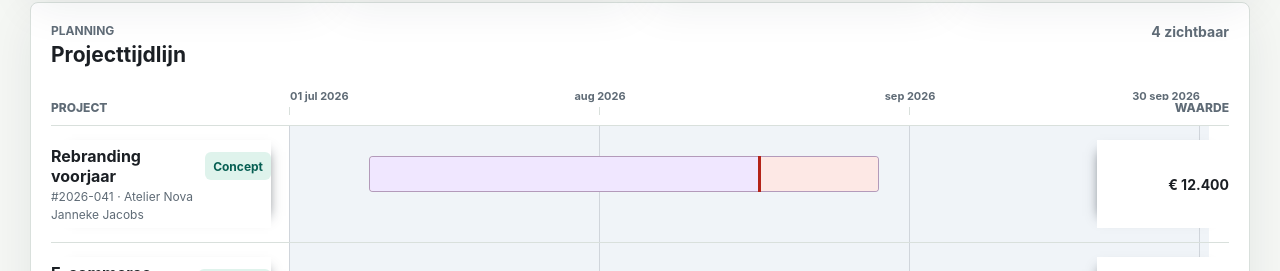
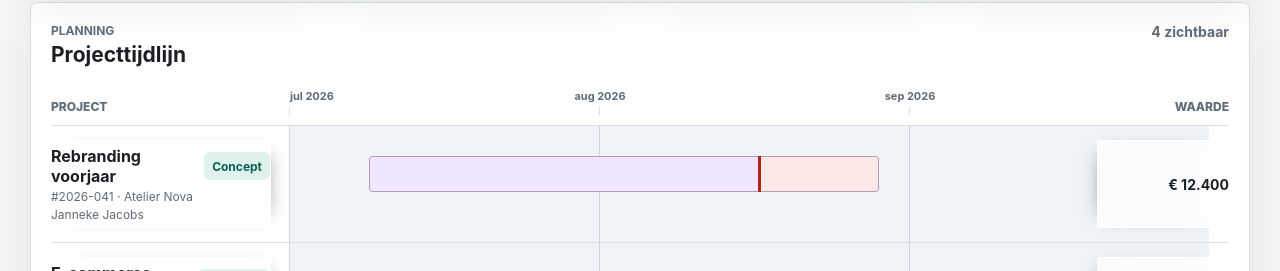
Before and after one commit to maxancedecot/GrippMCP, a Next.js app: page /projectmanagement in a window 1280 px wide. Shown: the part 529-800 px from the top of the page. Built offline with nearby package versions, Linux system fonts and the light colour scheme.

Commit message:
Refine project timeline header

```diff
--- a/app/globals.css
+++ b/app/globals.css
@@ -774,21 +774,26 @@ td .inline-bar {
 }
 
 .project-timeline-fixed {
-  background: var(--surface);
+  border: 1px solid rgba(255, 255, 255, 0.72);
+  background: rgba(255, 255, 255, 0.66);
+  backdrop-filter: blur(16px) saturate(1.18);
+  -webkit-backdrop-filter: blur(16px) saturate(1.18);
 }
 
 .project-timeline-fixed--left {
   position: sticky;
   z-index: 3;
   left: 0;
-  box-shadow: 9px 0 12px -12px rgba(25, 35, 45, 0.7);
+  border-left: 0;
+  box-shadow: 9px 0 18px -14px rgba(25, 35, 45, 0.55);
 }
 
 .project-timeline-fixed--right {
   position: sticky;
   z-index: 3;
   right: 0;
-  box-shadow: -9px 0 12px -12px rgba(25, 35, 45, 0.7);
+  border-right: 0;
+  box-shadow: -9px 0 18px -14px rgba(25, 35, 45, 0.55);
 }
 
 .project-timeline-header .project-timeline-fixed {
@@ -839,14 +844,6 @@ td .inline-bar {
 }
 
 .project-timeline-axis__tick--start > span {
-  transform: none;
-}
-
-.project-timeline-axis__tick--end > span {
-  transform: translateX(-100%);
-}
-
-.project-timeline-axis__tick--start.project-timeline-axis__tick--end > span {
   transform: none;
 }
 
--- a/app/projectmanagement/page.tsx
+++ b/app/projectmanagement/page.tsx
@@ -188,7 +188,7 @@ function ProjectTimeline({
           <div className="project-timeline-axis">
             {timeline.ticks.map((tick, index) => (
               <span
-                className={`project-timeline-axis__tick ${index === 0 ? "project-timeline-axis__tick--start" : ""} ${index === timeline.ticks.length - 1 ? "project-timeline-axis__tick--end" : ""}`}
+                className={`project-timeline-axis__tick ${index === 0 ? "project-timeline-axis__tick--start" : ""}`}
                 key={tick.date}
                 style={{ left: `${timelinePosition(tick.date, timeline)}%` }}
               >
@@ -646,21 +646,16 @@ function createProjectTimeline(projects: ProjectRow[]): ProjectTimelineData | nu
 }
 
 function createTimelineTicks(start: string, end: string): ProjectTimelineTick[] {
-  const tickDates = new Set([start, end]);
   const currentMonth = dateFromKey(start);
   currentMonth.setDate(1);
-  if (dateKey(currentMonth) <= start) {
+  const tickDates: string[] = [];
+
+  while (dateKey(currentMonth) <= end) {
+    tickDates.push(dateKey(currentMonth));
     currentMonth.setMonth(currentMonth.getMonth() + 1);
   }
 
-  while (dateKey(currentMonth) < end) {
-    tickDates.add(dateKey(currentMonth));
-    currentMonth.setMonth(currentMonth.getMonth() + 1);
-  }
-
-  return [...tickDates]
-    .sort()
-    .map((date) => ({ date, label: date === start || date === end ? formatDate(date) : monthFormatter.format(dateFromKey(date)) }));
+  return tickDates.map((date) => ({ date, label: monthFormatter.format(dateFromKey(date)) }));
 }
 
 function timelinePosition(date: string, timeline: ProjectTimelineData) {
```
